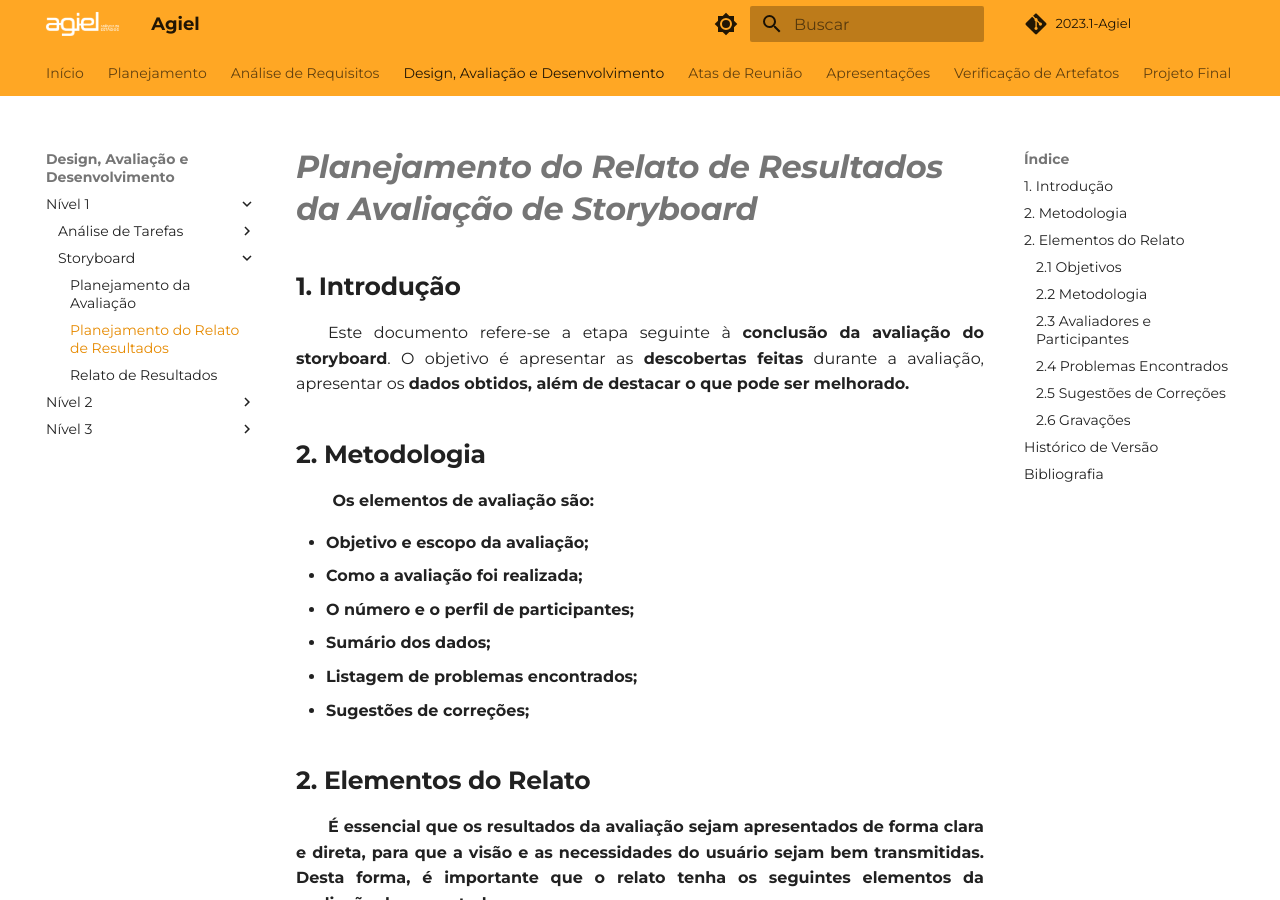
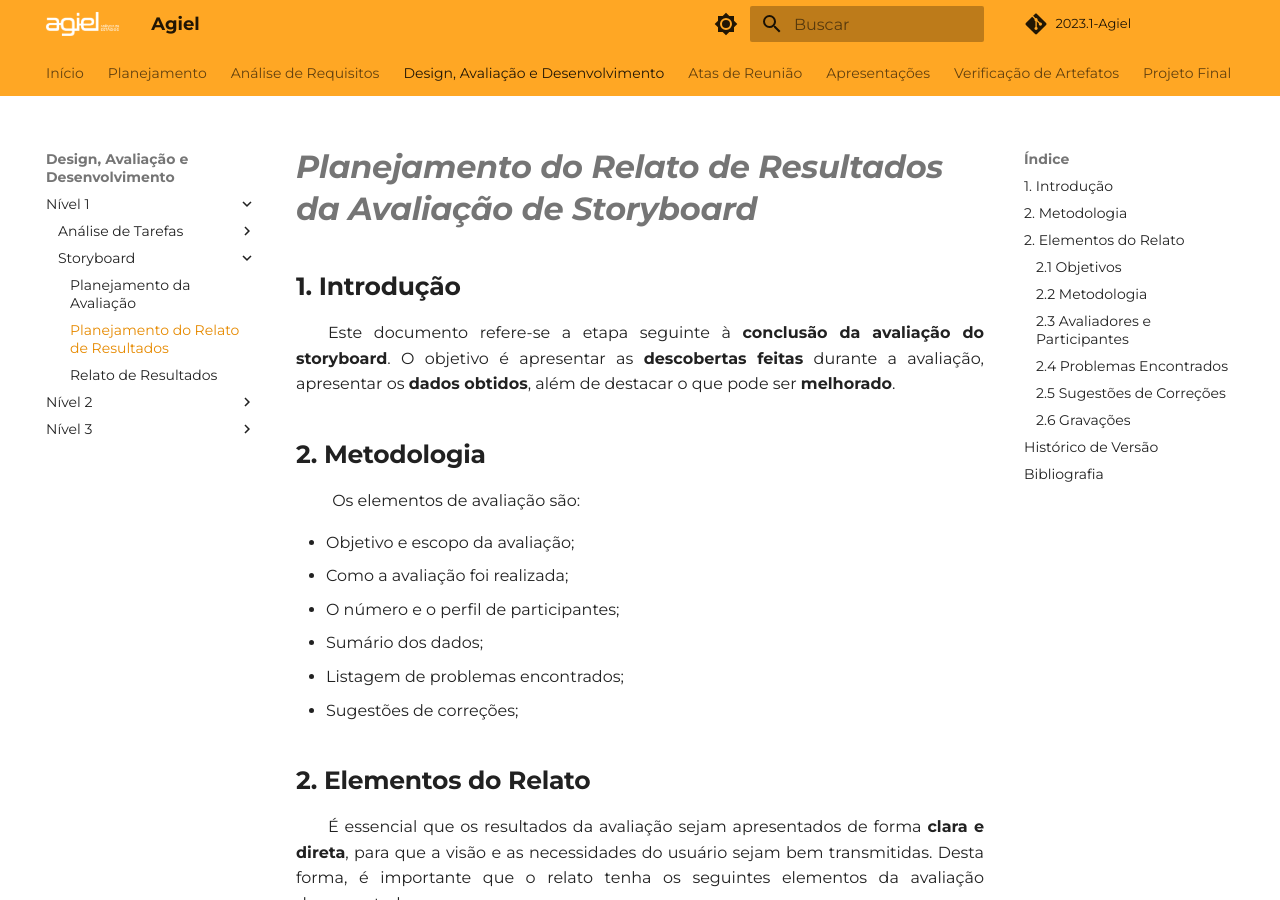
Before and after one commit to Interacao-Humano-Computador/2023.1-Agiel, an MkDocs documentation site: the page built from docs/desenvolvimento/storyboard/planejamento_relato_avaliacao_storyboard.md, in a window 1280 px wide and 900 px high. Built offline with MkDocs 1.6.1 and Material for MkDocs 9.7.7, drawn with Linux system fonts in a browser that asks for light colours; some web fonts are replaced; comment, search, counter and statistics services are not loaded.

Commit message:
corrigindo negrito na fonte

```diff
--- a/docs/desenvolvimento/storyboard/planejamento_relato_avaliacao_storyboard.md
+++ b/docs/desenvolvimento/storyboard/planejamento_relato_avaliacao_storyboard.md
@@ -2,7 +2,7 @@
 
 ## **1. Introdução**
 <p align="justify">
-&emsp;&emsp;Este documento refere-se a etapa seguinte à <b>conclusão da avaliação do storyboard</b>. O objetivo é apresentar as <b>descobertas feitas</b> durante a avaliação, apresentar os <b>dados obtidos<b>, além de destacar o que pode ser <b>melhorado</b>.
+&emsp;&emsp;Este documento refere-se a etapa seguinte à <b>conclusão da avaliação do storyboard</b>. O objetivo é apresentar as <b>descobertas feitas</b> durante a avaliação, apresentar os <b>dados obtidos</b>, além de destacar o que pode ser <b>melhorado</b>.
 </p>
 
 ## **2. Metodologia**
```
